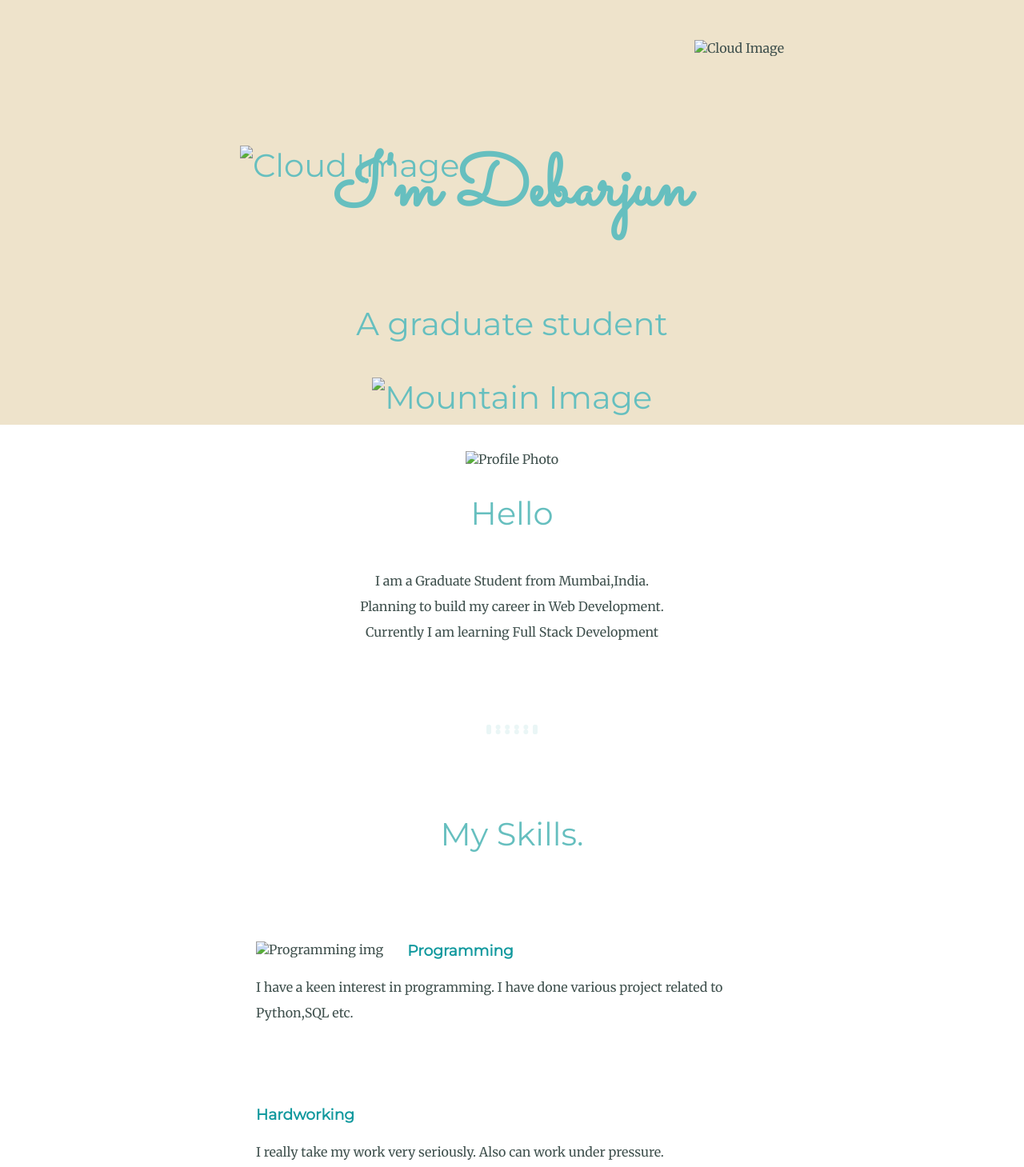
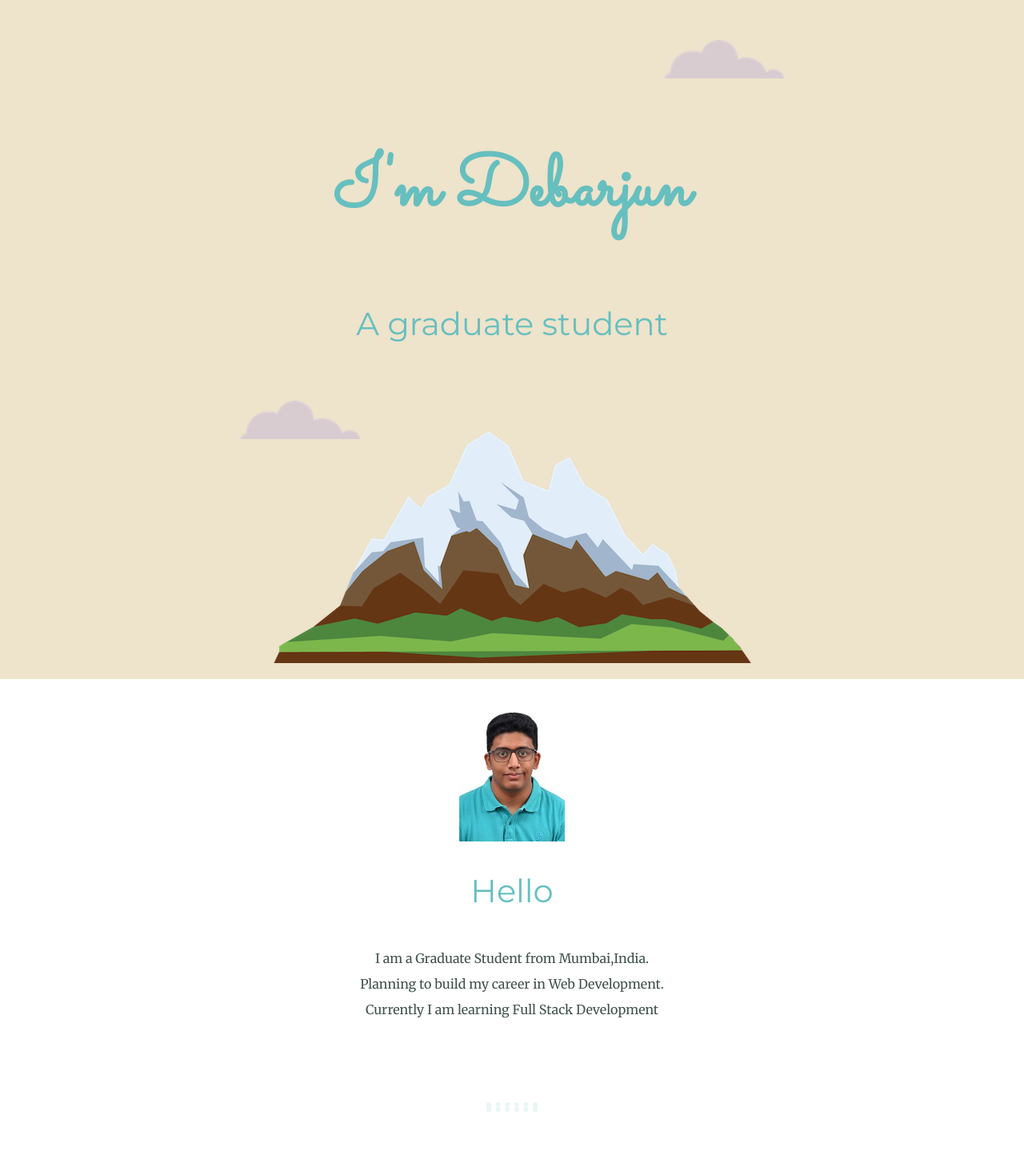
Before and after one commit to Debarjun-Chakraborty/Debarjun.Chakraborty, a plain HTML site: page index.html in a window 1280 px wide. Shown: the top 1459 px of the page at 80% size. Drawn offline with Linux system fonts and the light colour scheme; files that its build step writes are made by us from their sources.

Commit message:
2nd Submission of docs for site

```diff
--- a/index.html
+++ b/index.html
@@ -3,7 +3,7 @@
   <head>
     <meta charset="utf-8">
     <title>Debarjun Chakaborty</title>
-    <link rel="stylesheet" href="css/styles.css">
+    <link rel="stylesheet" href="styles.css">
     <link rel="icon" href="favicon.ico">
     <link rel="preconnect" href="https://fonts.googleapis.com">
 <link rel="preconnect" href="https://fonts.gstatic.com" crossorigin>
@@ -11,15 +11,15 @@
   </head>
   <body>
     <div class="Top-Container">
-      <img class="top-cloud"src="images/cloud.png" alt="Cloud Image">
+      <img class="top-cloud"src="cloud.png" alt="Cloud Image">
       <h1>I'm Debarjun</h1>
       <h2>A graduate student<h2>
-      <img class="bottom-cloud" src="images/cloud.png" alt="Cloud Image">
-      <img src="images/mountain.png" alt="Mountain Image">
+      <img class="bottom-cloud" src="cloud.png" alt="Cloud Image">
+      <img src="mountain.png" alt="Mountain Image">
     </div>
     <div class="middle-container">
       <div class="profile">
-        <img src="css\Admission photo.jpg" alt="Profile Photo">
+        <img src="Admission photo.jpg" alt="Profile Photo">
         <h2>Hello</h2>
         <p class="intro">I am a Graduate Student from Mumbai,India. Planning to build my career in Web Development. Currently I am learning Full Stack Development</p>
       </div>
@@ -27,12 +27,12 @@
       <div class="skills">
         <h2>My Skills.</h2>
         <div class="skill-row">
-          <img class="programming" src="images\programming.jpg" alt="Programming img">
+          <img class="programming" src="programming.jpg" alt="Programming img">
           <h3>Programming</h3>
           <p>I have a keen interest in programming. I have done various project related to Python,SQL etc.</p>
         </div>
         <div class="skill-row">
-          <img class="hardworking" src="images\hardworking.jpg" alt="">
+          <img class="hardworking" src="hardworking.jpg" alt="">
           <h3>Hardworking</h3>
           <p>I really take my work very seriously. Also can work under pressure.</p>
         </div>
```
